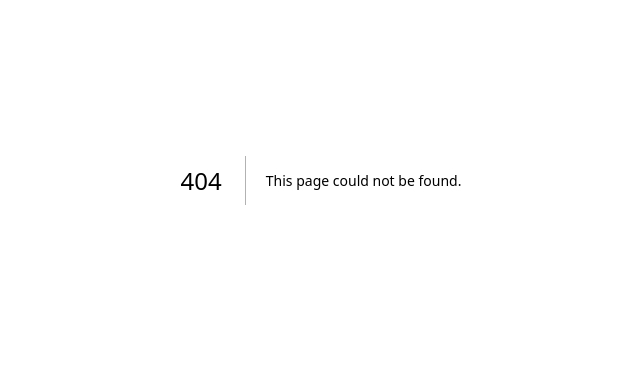
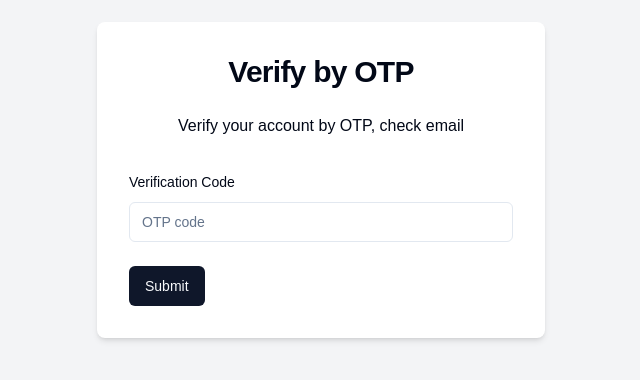
Before and after one commit to sdikshant89/anonymize, a Next.js app: page /verify/1 in a window 1280 px wide. Before the commit this address had no page. Shown: the part 220-600 px from the top of the page, without its empty margins (319-959 px from the left). Built offline with nearby package versions, Linux system fonts and the light colour scheme.

Commit message:
Added otp verification page.

```diff
--- a/src/app/(auth)/sign-up/page.tsx
+++ b/src/app/(auth)/sign-up/page.tsx
@@ -81,10 +81,9 @@
       router.replace(`/verify/${username}`);
     } catch (error) {
       const axiosError = error as AxiosError<ApiResponse>;
-      var errorMessage = axiosError.response?.data.message;
       toast({
         title: 'Signup Failed',
-        description: errorMessage,
+        description: axiosError.response?.data.message,
         variant: 'destructive',
       });
     } finally {
--- /dev/null
+++ b/src/app/(auth)/verify/[username]/page.tsx
@@ -0,0 +1,90 @@
+'use client';
+import { Button } from '@/components/ui/button';
+import {
+  Form,
+  FormControl,
+  FormField,
+  FormItem,
+  FormLabel,
+  FormMessage,
+} from '@/components/ui/form';
+import { Input } from '@/components/ui/input';
+import { useToast } from '@/hooks/use-toast';
+import { verifySchema } from '@/schemas/verifySchema';
+import { ApiResponse } from '@/types/ApiResponse';
+import { zodResolver } from '@hookform/resolvers/zod';
+import axios, { AxiosError } from 'axios';
+import { useParams, useRouter } from 'next/navigation';
+import { useForm } from 'react-hook-form';
+import * as z from 'zod';
+
+function VerifyAccount() {
+  const router = useRouter();
+
+  // Helps to access the url path parameters
+  // Because we get username from url, check onsubmit function in sign-up page.tsx
+  const params = useParams<{ username: string }>();
+  const { toast } = useToast();
+  const form = useForm<z.infer<typeof verifySchema>>({
+    resolver: zodResolver(verifySchema),
+  });
+
+  const onSubmit = async (data: z.infer<typeof verifySchema>) => {
+    try {
+      const response = await axios.post<ApiResponse>(`/api/verify-code`, {
+        username: params.username,
+        code: data.code,
+      });
+      toast({
+        title: response.data.success ? 'Success' : 'Failure',
+        description: response.data.message,
+        variant: response.data.success ? undefined : 'destructive',
+      });
+      if (!response.data.success) {
+        router.replace(`/sign-up`);
+      } else {
+        router.replace(`/sign-in`);
+      }
+    } catch (error) {
+      const axiosError = error as AxiosError<ApiResponse>;
+      toast({
+        title: 'Signup Failed',
+        description: axiosError.response?.data.message,
+        variant: 'destructive',
+      });
+      router.replace(`/sign-up`);
+    }
+  };
+  return (
+    <div className="flex justify-center items-center min-h-screen bg-gray-100">
+      <div className="w-full max-w-md p-8 space-y-8 bg-white rounded-lg shadow-md">
+        <div className="text-center">
+          <h1 className="text-3xl font-extrabold tracking-tight lg:text:5xl mb-6">
+            Verify by OTP
+          </h1>
+          <p className="mb-4">Verify your account by OTP, check email</p>
+        </div>
+        <Form {...form}>
+          <form onSubmit={form.handleSubmit(onSubmit)} className="space-y-6">
+            <FormField
+              name="code"
+              control={form.control}
+              render={({ field }) => (
+                <FormItem>
+                  <FormLabel>Verification Code</FormLabel>
+                  <FormControl>
+                    <Input placeholder="OTP code" {...field} />
+                  </FormControl>
+                  <FormMessage />
+                </FormItem>
+              )}
+            />
+            <Button type="submit">Submit</Button>
+          </form>
+        </Form>
+      </div>
+    </div>
+  );
+}
+
+export default VerifyAccount;
```
